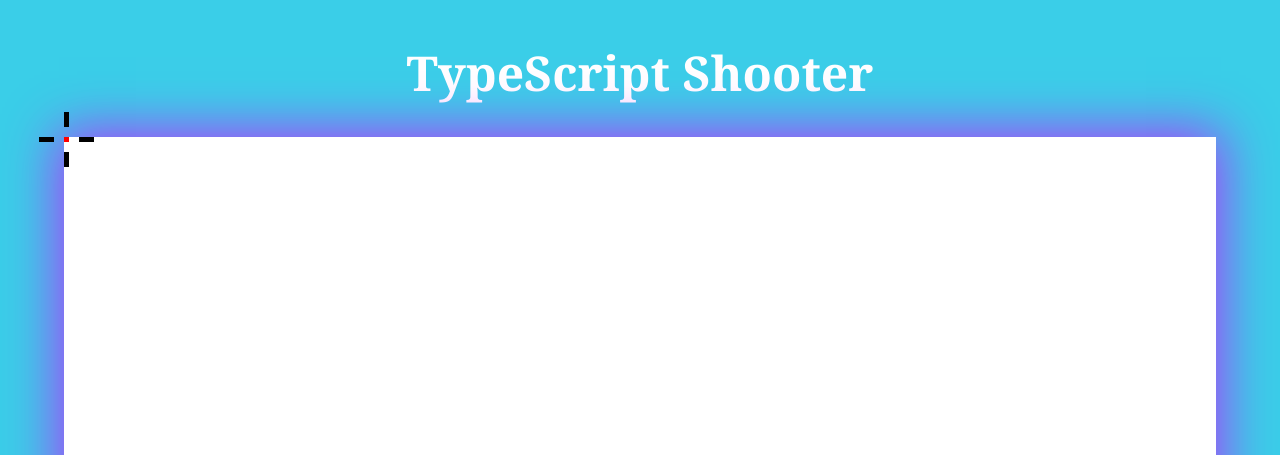
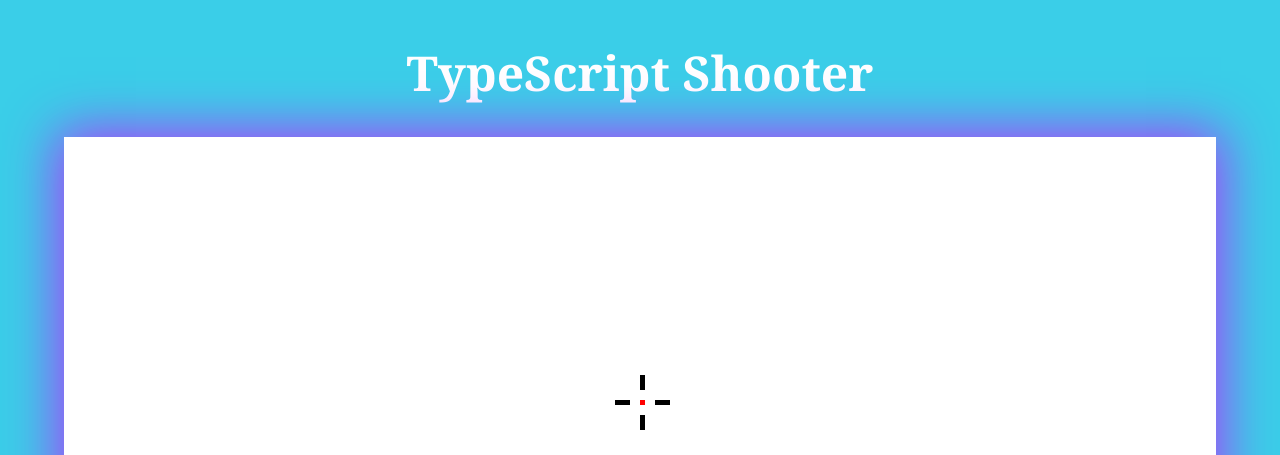
Before and after one commit to CallumGibbons/js-ts-game, a website built with Vite: page TS Game/index.html in a window 1280 px wide. Shown: the top 455 px of the page. Built offline with nearby package versions, Linux system fonts and the light colour scheme.

Commit message:
added chages to place crosshair initially in the centre of the game div. Attempt made to stop box-shadow overflow but unable to.

```diff
--- a/TS Game/src/style.css
+++ b/TS Game/src/style.css
@@ -16,11 +16,14 @@ h1 {
   height: 70vh;
   width: 90vw;
   background: white;
-  overflow: none;
+  overflow: hidden;
   box-shadow: 0 0 50px 5px #d904ffc2;
 }
 .crosshair {
+  position: absolute;
   background-color: red;
+  top: 50%;
+  left: 50%;
   width: 5px;
   height: 5px;
   box-shadow: 15px 0, 20px 0, 25px 0, -15px 0, -20px 0, -25px 0, 0 15px, 0 20px,
```
